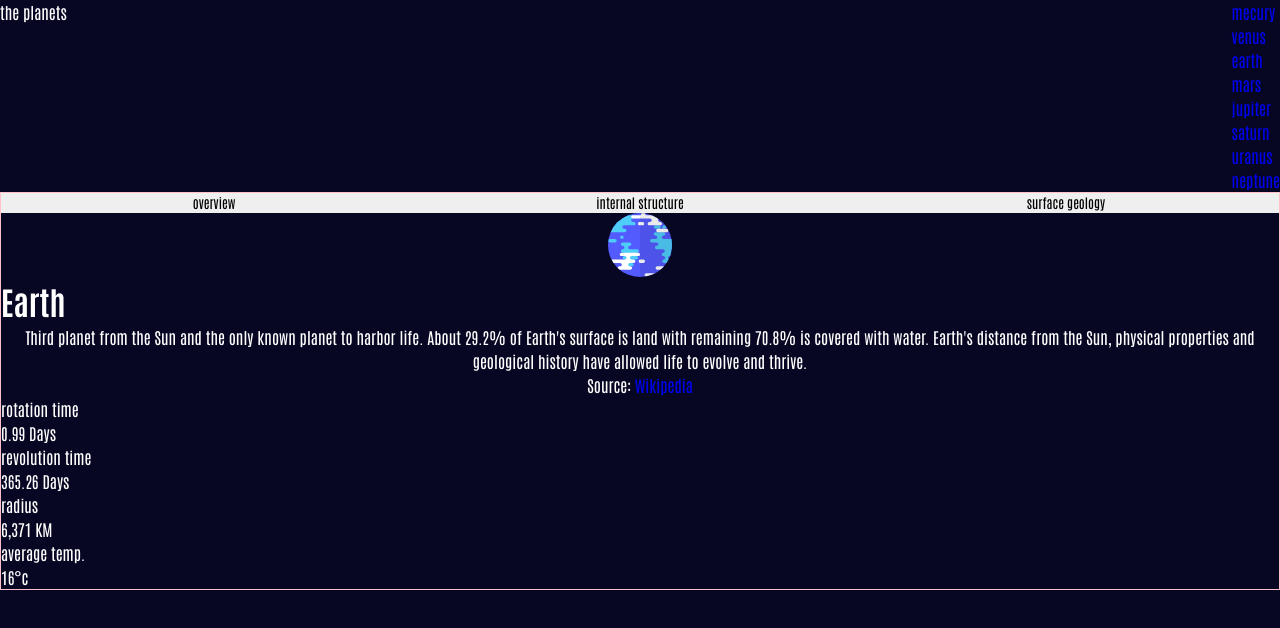
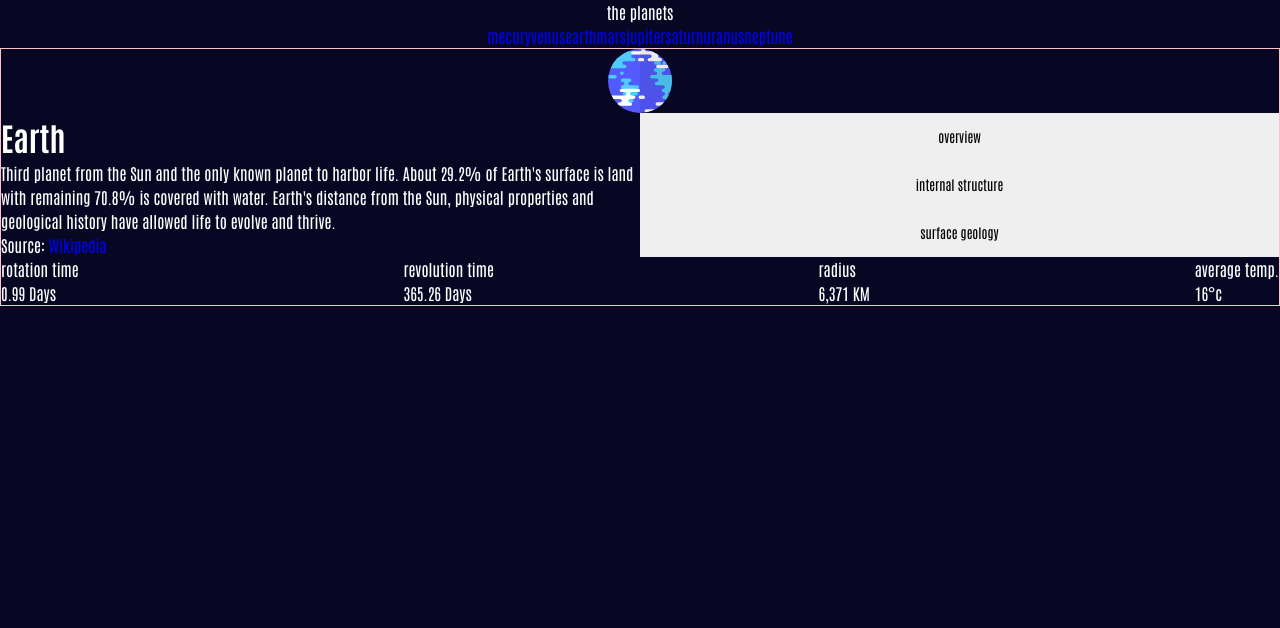
Before and after one commit to JorgeAMendoza/planet-facts, a Next.js app: page /planets/earth in a window 1280 px wide. Shown: the top 628 px of the page. Built offline with nearby package versions, Linux system fonts and the light colour scheme.

Commit message:
set nav and page layout for tablet devices

```diff
--- a/src/components/NavBar/NavBar.module.css
+++ b/src/components/NavBar/NavBar.module.css
@@ -2,3 +2,21 @@
   display: flex;
   justify-content: space-between;
 }
+
+.navLinks {
+  display: flex;
+  flex-direction: column;
+  /* this going to be its own little menu, with it slidding to the side, etc */
+}
+
+@media screen and (min-width: 768px) {
+  .navBar {
+    flex-direction: column;
+    justify-content: center;
+    align-items: center;
+  }
+
+  .navLinks {
+    flex-direction: row;
+  }
+}
--- a/src/components/NavBar/NavBar.tsx
+++ b/src/components/NavBar/NavBar.tsx
@@ -7,7 +7,7 @@ const NavBar = () => {
       <p>the planets</p>
 
       <nav>
-        <ul>
+        <ul className={styles.navLinks}>
           <li>
             <Link href={`/planets/mercury`} data-cy="toMercuryLink">
               mecury
--- a/src/styles/PlanetPage.module.css
+++ b/src/styles/PlanetPage.module.css
@@ -1,13 +1,13 @@
 .planetPage {
   display: grid;
-  grid-template-columns: repeat(3, 1fr);
+  grid-template-columns: repeat(4, 1fr);
   grid-template-rows: auto;
   grid-template-areas:
-    "contentButton contentButton contentButton"
-    "planetImage planetImage planetImage"
-    "planetName planetName planetName"
-    "planetContent planetContent planetContent"
-    "stats stats stats";
+    "contentButton contentButton contentButton contentButton"
+    "planetImage planetImage planetImage planetImage"
+    "planetName planetName planetName planetName"
+    "planetContent planetContent planetContent planetContent"
+    "stats stats stats stats";
   border: 1px solid pink;
 }
 
@@ -37,3 +37,27 @@
 .planetName {
   grid-area: planetName;
 }
+
+/* tablet queries */
+@media screen and (min-width: 768px) {
+  .planetPage {
+    grid-template-areas:
+      "planetImage planetImage planetImage planetImage"
+      "planetName planetName contentButton contentButton"
+      "planetContent planetContent contentButton contentButton"
+      "stats stats stats stats";
+  }
+
+  .planetStats {
+    display: flex;
+    justify-content: space-between;
+  }
+
+  .planetConent {
+    text-align: left;
+  }
+
+  .buttonContainer {
+    grid-template-columns: 1fr;
+  }
+}
```
